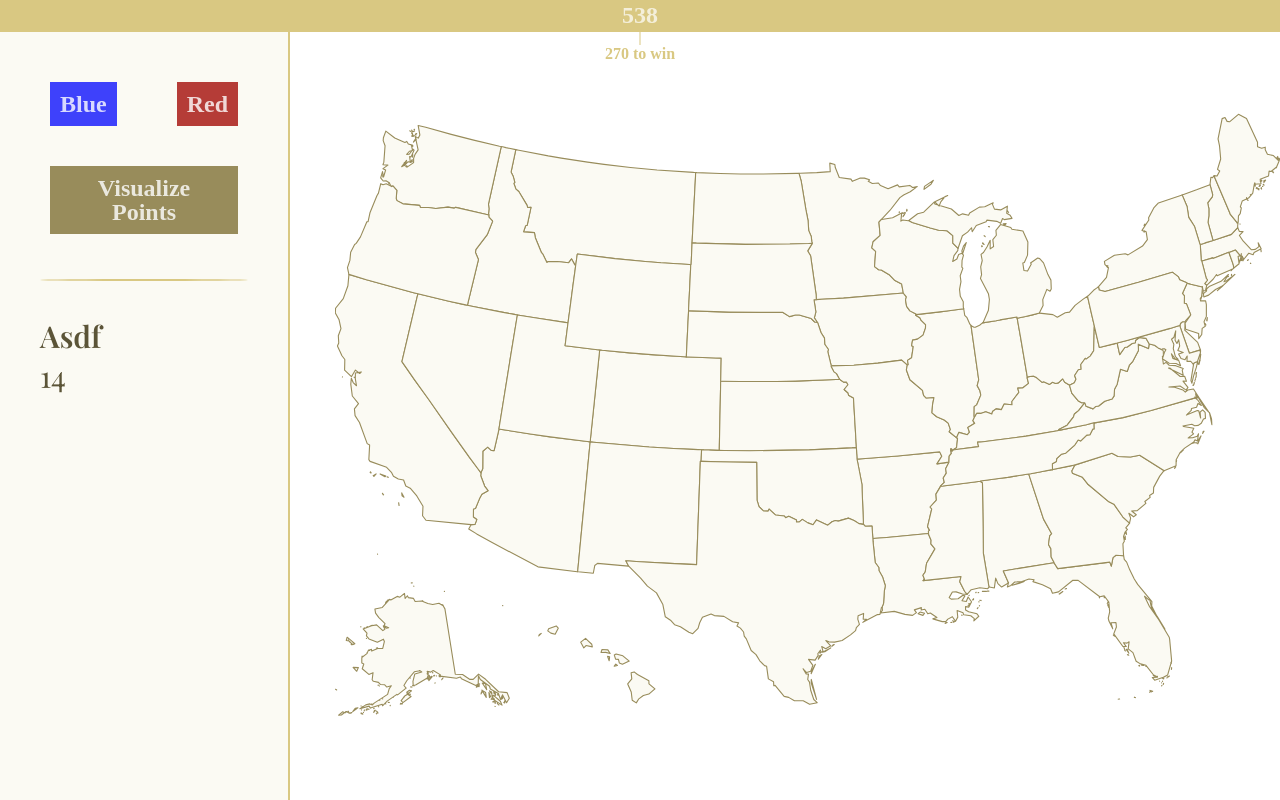
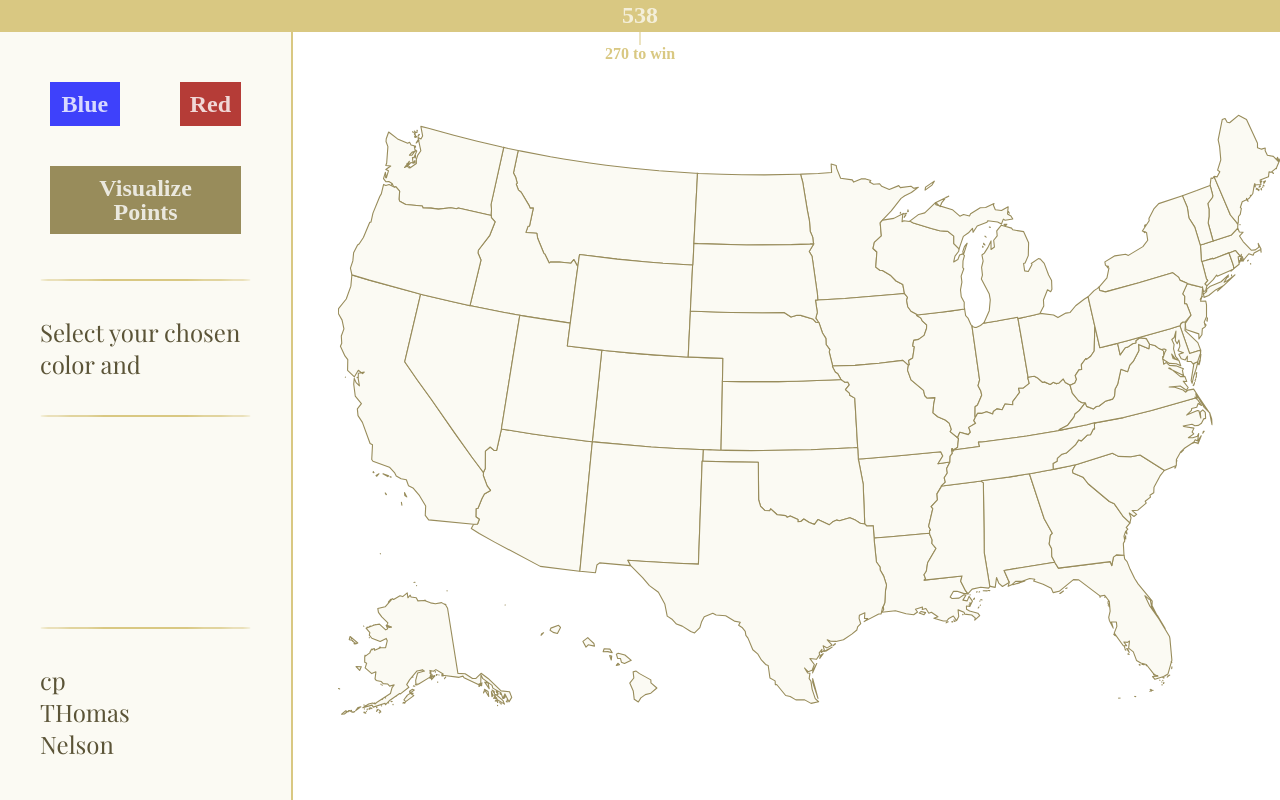
Before and after one commit to thnlsn/electoral-map, a React (Create React App) app: page / in a window 1280 px wide. Built offline with nearby package versions, Linux system fonts and the light colour scheme; the HTML template or start-up script is replaced by a standard one; a web font is replaced by a local one.

Commit message:
added paragraph and footer section to settings

```diff
--- a/src/App.js
+++ b/src/App.js
@@ -76,13 +76,18 @@ function App() {
   const [hovered, setHovered] = useState('');
 
   const [text, setText] = useState({
-    name: 'asdf',
-    points: 14,
+    name: '',
+    points: '',
   });
 
   const handleHover = (e) => {
     const hoveredState = e.target.id;
+    const points = e.target.dataset.points;
     setHovered(hoveredState);
+    setText({
+      name: hoveredState.replace(/-/g, ' '), // Replace hyphens with spaces
+      points: points,
+    });
   };
   const handleHoverExit = () => {
     setHovered('');
--- a/src/components/Settings.js
+++ b/src/components/Settings.js
@@ -46,8 +46,22 @@ const Settings = ({
       <hr />
       {/* Info */}
       <div className='settings__info'>
+        <div className='settings__paragraph'>Select your chosen color and</div>
+      </div>
+
+      <hr />
+      {/* Info */}
+      <div className='settings__info'>
         <div className='settings__heading'>{text.name}</div>
-        <div className='settings__text'>{text.points}</div>
+        <div className='settings__text'>
+          {text.points ? `Points: ${text.points}` : ''}
+        </div>
+      </div>
+
+      <hr />
+      {/* Info */}
+      <div className='settings__footer'>
+        <div>cp THomas Nelson</div>
       </div>
     </div>
   );
--- a/src/css/style.css
+++ b/src/css/style.css
@@ -82,13 +82,17 @@ body {
 .settings {
   display: grid;
   grid-template-columns: [full-start blue-start] 1fr [blue-end red-start] 1fr [red-end full-end];
-  grid-template-rows: min-content;
+  grid-template-rows: min-content min-content min-content min-content min-content 1fr;
   grid-auto-rows: min-content;
   padding: 4rem 4rem;
   column-gap: 4rem;
   row-gap: 2rem;
   background-color: #fbfaf3;
   align-items: start; }
+  .settings__info {
+    grid-column: 1 / -1; }
+  .settings__footer {
+    margin-top: auto; }
 
 .map-container {
   height: 100%;
--- a/src/sass/_layout.scss
+++ b/src/sass/_layout.scss
@@ -15,7 +15,7 @@
 .settings {
   display: grid;
   grid-template-columns: [full-start blue-start] 1fr [blue-end red-start] 1fr [red-end full-end];
-  grid-template-rows: min-content;
+  grid-template-rows: min-content min-content min-content min-content min-content 1fr;
   grid-auto-rows: min-content;
   padding: 4rem 4rem;
   column-gap: 4rem;
@@ -24,6 +24,14 @@
   background-color: $color-gold-light;
 
   align-items: start;
+
+  &__info {
+    grid-column: 1 / -1;
+  }
+
+  &__footer {
+    margin-top: auto;
+  }
 }
 
 .map-container {
```
